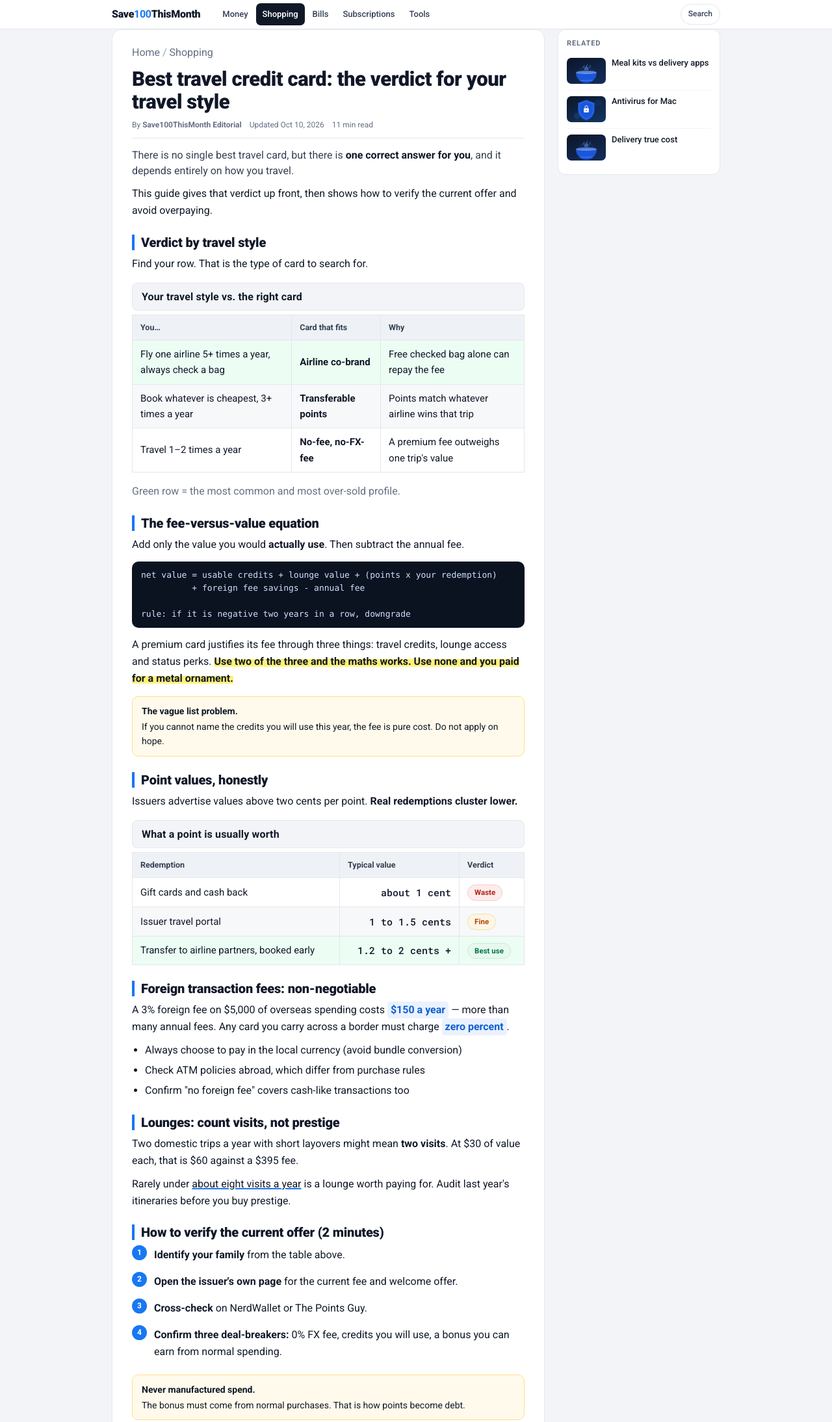
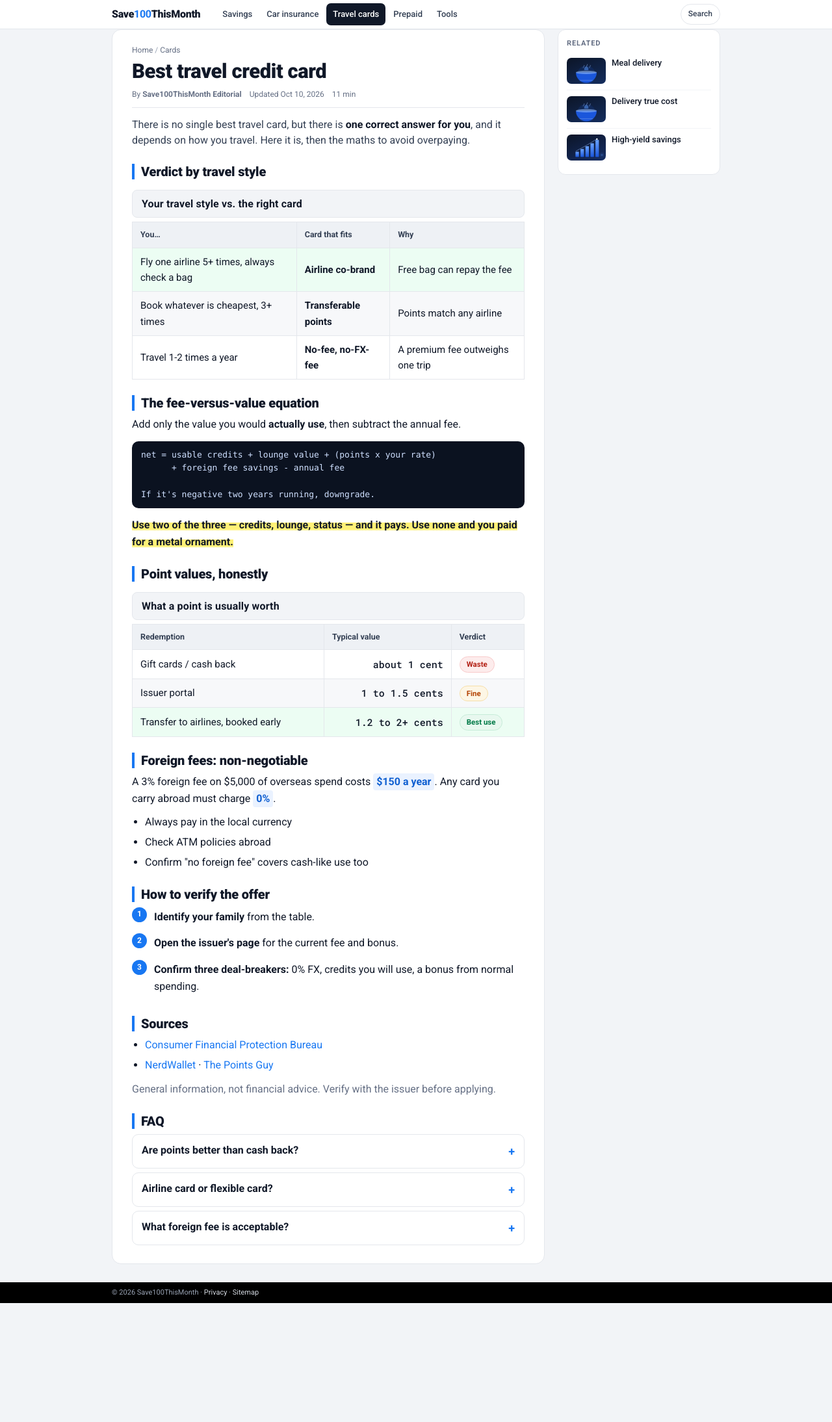
Before and after one commit to uxwest/save100thismonth, a plain HTML site: page shopping/best-credit-card-for-travel/index.html in a window 1280 px wide. Shown: the top 2188 px of the page at 65% size. After the commit the page ends 2005 px from the top, so only its background shows below. Drawn offline with Linux system fonts and the light colour scheme.

Commit message:
Travel card: short title, formal tables, key-post nav, breadcrumb, cleaned HTML

```diff
--- a/shopping/best-credit-card-for-travel/index.html
+++ b/shopping/best-credit-card-for-travel/index.html
@@ -1,87 +1,71 @@
 <!DOCTYPE html><html lang="en-US"><head>
 <meta charset="utf-8"><meta name="viewport" content="width=device-width,initial-scale=1">
-<title>Best Travel Credit Card (2026): Pick by Your Trips — Verdict for Every Traveler</title>
-<meta name="description" content="The best travel credit card for YOU depends on your trips. Verdict for frequent flyers, airline loyalists, flexible travelers and casual flyers, plus the fee-vs-value math.">
+<title>Best Travel Credit Card (2026)</title>
+<meta name="description" content="The best travel credit card for you depends on your trips. Verdict by travel style, the fee vs value math and how to verify the offer.">
 <link rel="canonical" href="https://save100thismonth.com/shopping/best-credit-card-for-travel/">
 <meta property="og:type" content="article"><meta property="og:site_name" content="Save100ThisMonth">
-<meta property="og:title" content="Best travel credit card: get the verdict for your travel style.">
-<meta property="og:description" content="Frequent flyer, loyalist or two-trips-a-year? See the right card type, then verify the offer.">
-<meta name="twitter:card" content="summary_large_image">
+<meta property="og:title" content="Best travel credit card">
+<meta property="og:description" content="The verdict for your travel style plus the fee vs value math.">
 <link rel="preconnect" href="https://fonts.googleapis.com"><link rel="preconnect" href="https://fonts.gstatic.com" crossorigin>
-<link href="https://fonts.googleapis.com/css2?family=Roboto:wght@300;400;500;700;900&family=Roboto+Mono:wght@500&display=swap" rel="stylesheet">
+<link href="https://fonts.googleapis.com/css2?family=Roboto:wght@400;500;700;900&family=Roboto+Mono:wght@500&display=swap" rel="stylesheet">
 <link rel="stylesheet" href="../../assets/css/style.css">
-<script type="application/ld+json">{"@context":"https://schema.org","@type":"Article","headline":"Best Travel Credit Card (2026): Pick by Your Trips","dateModified":"2026-10-10","author":{"@type":"Organization","name":"Save100ThisMonth"},"publisher":{"@type":"Organization","name":"Save100ThisMonth"}}</script>
 </head><body>
-<header class="hdr"><div class="w hdr-in"><a class="logo" href="../../index.html">Save<b>100</b>ThisMonth</a><nav class="nav" aria-label="Primary"><a href="../../money/index.html">Money</a><a href="../index.html" aria-current="page">Shopping</a><a href="../../bills/index.html">Bills</a><a href="../../subscriptions/index.html">Subscriptions</a><a href="../../tools/index.html">Tools</a></nav><a class="srch" href="../../search/index.html">Search</a></div></header>
+<header class="hdr"><div class="w hdr-in"><a class="logo" href="../../index.html">Save<b>100</b>ThisMonth</a><nav class="nav" aria-label="Primary">
+<a href="../../money/best-high-yield-savings-accounts/index.html">Savings</a>
+<a href="../../bills/best-car-insurance-companies/index.html">Car insurance</a>
+<a href="../best-credit-card-for-travel/index.html" aria-current="page">Travel cards</a>
+<a href="../../bills/best-prepaid-phone-plans/index.html">Prepaid</a>
+<a href="../../tools/index.html">Tools</a>
+</nav><a class="srch" href="../../search/index.html">Search</a></div></header>
 <main class="w grid">
 <article class="post">
- <p class="crumbs"><a href="../../index.html">Home</a> / <a href="../index.html">Shopping</a></p>
- <h1>Best travel credit card: the verdict for your travel style</h1>
- <div class="byline"><span>By <b>Save100ThisMonth Editorial</b></span><span>Updated <time datetime="2026-10-10">Oct 10, 2026</time></span><span>11 min read</span></div>
- <p class="lede">There is no single best travel card, but there is <strong>one correct answer for you</strong>, and it depends entirely on how you travel.</p>
- <p>This guide gives that verdict up front, then shows how to verify the current offer and avoid overpaying.</p>
-
+ <nav class="crumbs"><a href="../../index.html">Home</a> / <a href="../best-meal-delivery/index.html">Cards</a></nav>
+ <h1>Best travel credit card</h1>
+ <div class="byline"><span>By <b>Save100ThisMonth Editorial</b></span><span>Updated <time datetime="2026-10-10">Oct 10, 2026</time></span><span>11 min</span></div>
+ <p class="lede">There is no single best travel card, but there is <strong>one correct answer for you</strong>, and it depends on how you travel. Here it is, then the maths to avoid overpaying.</p>
  <h2>Verdict by travel style</h2>
- <p>Find your row. That is the type of card to search for.</p>
  <div class="tw"><table class="tbl"><caption>Your travel style vs. the right card</caption><thead><tr><th>You…</th><th>Card that fits</th><th>Why</th></tr></thead><tbody>
-  <tr class="win"><td>Fly one airline 5+ times a year, always check a bag</td><td><strong>Airline co-brand</strong></td><td>Free checked bag alone can repay the fee</td></tr>
-  <tr><td>Book whatever is cheapest, 3+ times a year</td><td><strong>Transferable points</strong></td><td>Points match whatever airline wins that trip</td></tr>
-  <tr><td>Travel 1–2 times a year</td><td><strong>No-fee, no-FX-fee</strong></td><td>A premium fee outweighs one trip's value</td></tr>
+  <tr class="win"><td>Fly one airline 5+ times, always check a bag</td><td><strong>Airline co-brand</strong></td><td>Free bag can repay the fee</td></tr>
+  <tr><td>Book whatever is cheapest, 3+ times</td><td><strong>Transferable points</strong></td><td>Points match any airline</td></tr>
+  <tr><td>Travel 1-2 times a year</td><td><strong>No-fee, no-FX-fee</strong></td><td>A premium fee outweighs one trip</td></tr>
  </tbody></table></div>
- <p class="legend">Green row = the most common and most over-sold profile.</p>
-
  <h2>The fee-versus-value equation</h2>
- <p>Add only the value you would <strong>actually use</strong>. Then subtract the annual fee.</p>
- <div class="pre">net value = usable credits + lounge value + (points x your redemption)
+ <p>Add only the value you would <strong>actually use</strong>, then subtract the annual fee.</p>
+ <div class="pre">net = usable credits + lounge value + (points x your rate)
       + foreign fee savings - annual fee
 
-rule: if it is negative two years in a row, downgrade</div>
- <p>A premium card justifies its fee through three things: travel credits, lounge access and status perks. <span class="hl">Use two of the three and the maths works. Use none and you paid for a metal ornament.</span></p>
- <div class="note warn"><b>The vague list problem.</b> If you cannot name the credits you will use this year, the fee is pure cost. Do not apply on hope.</div>
-
+If it's negative two years running, downgrade.</div>
+ <p><span class="hl">Use two of the three — credits, lounge, status — and it pays. Use none and you paid for a metal ornament.</span></p>
  <h2>Point values, honestly</h2>
- <p>Issuers advertise values above two cents per point. <strong>Real redemptions cluster lower.</strong></p>
  <div class="tw"><table class="tbl"><caption>What a point is usually worth</caption><thead><tr><th>Redemption</th><th>Typical value</th><th>Verdict</th></tr></thead><tbody>
-  <tr><td>Gift cards and cash back</td><td class="num">about 1 cent</td><td><span class="pill bad">Waste</span></td></tr>
-  <tr><td>Issuer travel portal</td><td class="num">1 to 1.5 cents</td><td><span class="pill meh">Fine</span></td></tr>
-  <tr class="win"><td>Transfer to airline partners, booked early</td><td class="num">1.2 to 2 cents +</td><td><span class="pill good">Best use</span></td></tr>
+  <tr><td>Gift cards / cash back</td><td class="num">about 1 cent</td><td><span class="pill bad">Waste</span></td></tr>
+  <tr><td>Issuer portal</td><td class="num">1 to 1.5 cents</td><td><span class="pill meh">Fine</span></td></tr>
+  <tr class="win"><td>Transfer to airlines, booked early</td><td class="num">1.2 to 2+ cents</td><td><span class="pill good">Best use</span></td></tr>
  </tbody></table></div>
-
- <h2>Foreign transaction fees: non-negotiable</h2>
- <p>A 3% foreign fee on $5,000 of overseas spending costs <span class="pit">$150 a year</span> — more than many annual fees. Any card you carry across a border must charge <span class="pit">zero percent</span>.</p>
- <ul><li>Always choose to pay in the local currency (avoid bundle conversion)</li><li>Check ATM policies abroad, which differ from purchase rules</li><li>Confirm "no foreign fee" covers cash-like transactions too</li></ul>
-
- <h2>Lounges: count visits, not prestige</h2>
- <p>Two domestic trips a year with short layovers might mean <strong>two visits</strong>. At $30 of value each, that is $60 against a $395 fee.</p>
- <p>Rarely under <span class="u">about eight visits a year</span> is a lounge worth paying for. Audit last year's itineraries before you buy prestige.</p>
-
- <h2>How to verify the current offer (2 minutes)</h2>
- <ol class="steps"><li><strong>Identify your family</strong> from the table above.</li><li><strong>Open the issuer's own page</strong> for the current fee and welcome offer.</li><li><strong>Cross-check</strong> on NerdWallet or The Points Guy.</li><li><strong>Confirm three deal-breakers:</strong> 0% FX fee, credits you will use, a bonus you can earn from normal spending.</li></ol>
- <div class="note warn"><b>Never manufactured spend.</b> The bonus must come from normal purchases. That is how points become debt.</div>
-
- <h2>Sources and method</h2>
- <div class="note info"><b>How this guide was built.</b> Card families reflect how issuers structure rewards. Point values are illustrative ranges, not a quote for any issuer. No single card is named because offers rotate; the verdict-by-profile method does not. Reviewed <time datetime="2026-10-10">Oct 10, 2026</time>.</div>
+ <h2>Foreign fees: non-negotiable</h2>
+ <p>A 3% foreign fee on $5,000 of overseas spend costs <span class="pit">$150 a year</span>. Any card you carry abroad must charge <span class="pit">0%</span>.</p>
+ <ul><li>Always pay in the local currency</li><li>Check ATM policies abroad</li><li>Confirm "no foreign fee" covers cash-like use too</li></ul>
+ <h2>How to verify the offer</h2>
+ <ol class="steps"><li><strong>Identify your family</strong> from the table.</li><li><strong>Open the issuer's page</strong> for the current fee and bonus.</li><li><strong>Confirm three deal-breakers:</strong> 0% FX, credits you will use, a bonus from normal spending.</li></ol>
+ <h2>Sources</h2>
  <ul>
-  <li><a href="https://www.consumerfinance.gov/" rel="nofollow noopener">Consumer Financial Protection Bureau</a> &mdash; credit card rules and complaints</li>
-  <li><a href="https://www.nerdwallet.com/" rel="nofollow noopener">NerdWallet</a> &mdash; current offers to cross-check</li>
-  <li><a href="https://thepointsguy.com/" rel="nofollow noopener">The Points Guy</a> &mdash; rewards analysis</li>
+  <li><a href="https://www.consumerfinance.gov/" rel="nofollow noopener">Consumer Financial Protection Bureau</a></li>
+  <li><a href="https://www.nerdwallet.com/" rel="nofollow noopener">NerdWallet</a> &middot; <a href="https://thepointsguy.com/" rel="nofollow noopener">The Points Guy</a></li>
  </ul>
- <p class="meta">General information for US readers, not financial advice. Verify all terms with the issuer before applying.</p>
-
+ <p class="meta">General information, not financial advice. Verify with the issuer before applying.</p>
  <h2>FAQ</h2>
  <div class="faq">
-  <details><summary>Are points better than cash back?</summary><p>Only above about 1.5 cents per point with planned transfers. Below that, cash back wins on simplicity.</p></details>
-  <details><summary>Airline card or flexible card?</summary><p>One airline with regular checked bags favors a co-brand. Booking by price favors a flexible or no-fee card.</p></details>
-  <details><summary>What is a good travel credit score?</summary><p>Most premium cards favor good-to-excellent credit. Check your free score before applying and space applications.</p></details>
-  <details><summary>What foreign fee is acceptable?</summary><p>Zero, for any card you use abroad. 3% on $5,000 of overseas spend costs $150 a year.</p></details>
+  <details><summary>Are points better than cash back?</summary><p>Only above about 1.5 cents per point with planned transfers. Below that, cash back wins.</p></details>
+  <details><summary>Airline card or flexible card?</summary><p>One airline with regular bags favors a co-brand. Booking by price favors flexible or no-fee.</p></details>
+  <details><summary>What foreign fee is acceptable?</summary><p>Zero, for any card you use abroad.</p></details>
  </div>
 </article>
 <aside class="side"><div class="side-box"><h2>Related</h2>
- <a class="ri" href="../best-meal-delivery/index.html"><img src="../../assets/img/food.svg" alt="" width="60" height="40"><span>Meal kits vs delivery apps</span></a>
- <a class="ri" href="../best-antivirus-for-mac/index.html"><img src="../../assets/img/security.svg" alt="" width="60" height="40"><span>Antivirus for Mac</span></a>
+ <a class="ri" href="../best-meal-delivery/index.html"><img src="../../assets/img/food.svg" alt="" width="60" height="40"><span>Meal delivery</span></a>
  <a class="ri" href="../../tools/delivery-true-cost/index.html"><img src="../../assets/img/food.svg" alt="" width="60" height="40"><span>Delivery true cost</span></a>
+ <a class="ri" href="../../money/best-high-yield-savings-accounts/index.html"><img src="../../assets/img/savings.svg" alt="" width="60" height="40"><span>High-yield savings</span></a>
 </div></aside>
 </main>
-<footer class="foot"><div class="w">&copy; 2026 Save100ThisMonth &middot; <a href="../../privacy/index.html">Privacy</a></div></footer>
+<footer class="foot"><div class="w">&copy; 2026 Save100ThisMonth &middot; <a href="../../privacy/index.html">Privacy</a> &middot; <a href="../../sitemap/index.html">Sitemap</a></div></footer>
 <script src="../../assets/js/ui.js"></script>
 </body></html>
```
Lines whose indentation alone changed are shown as unchanged.
